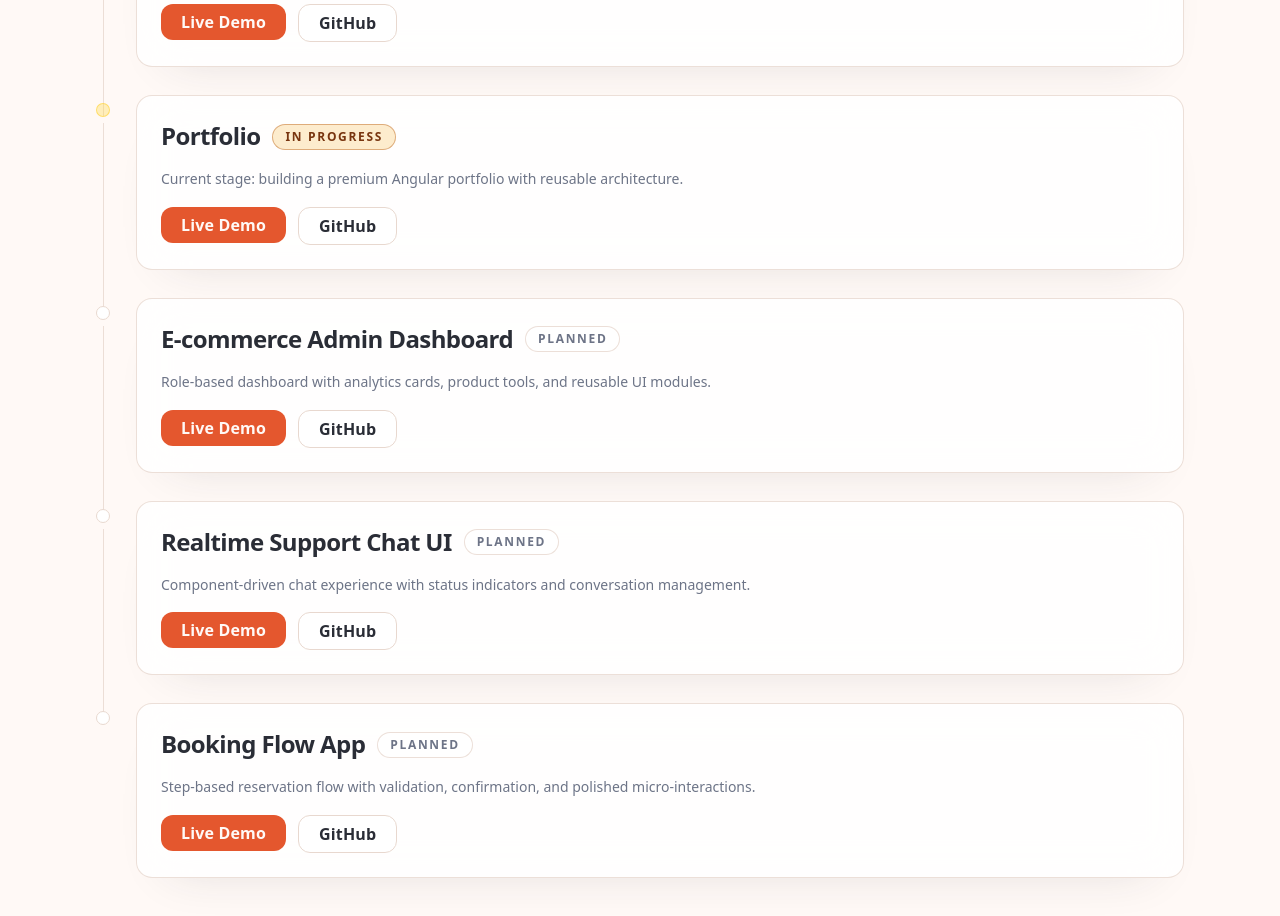
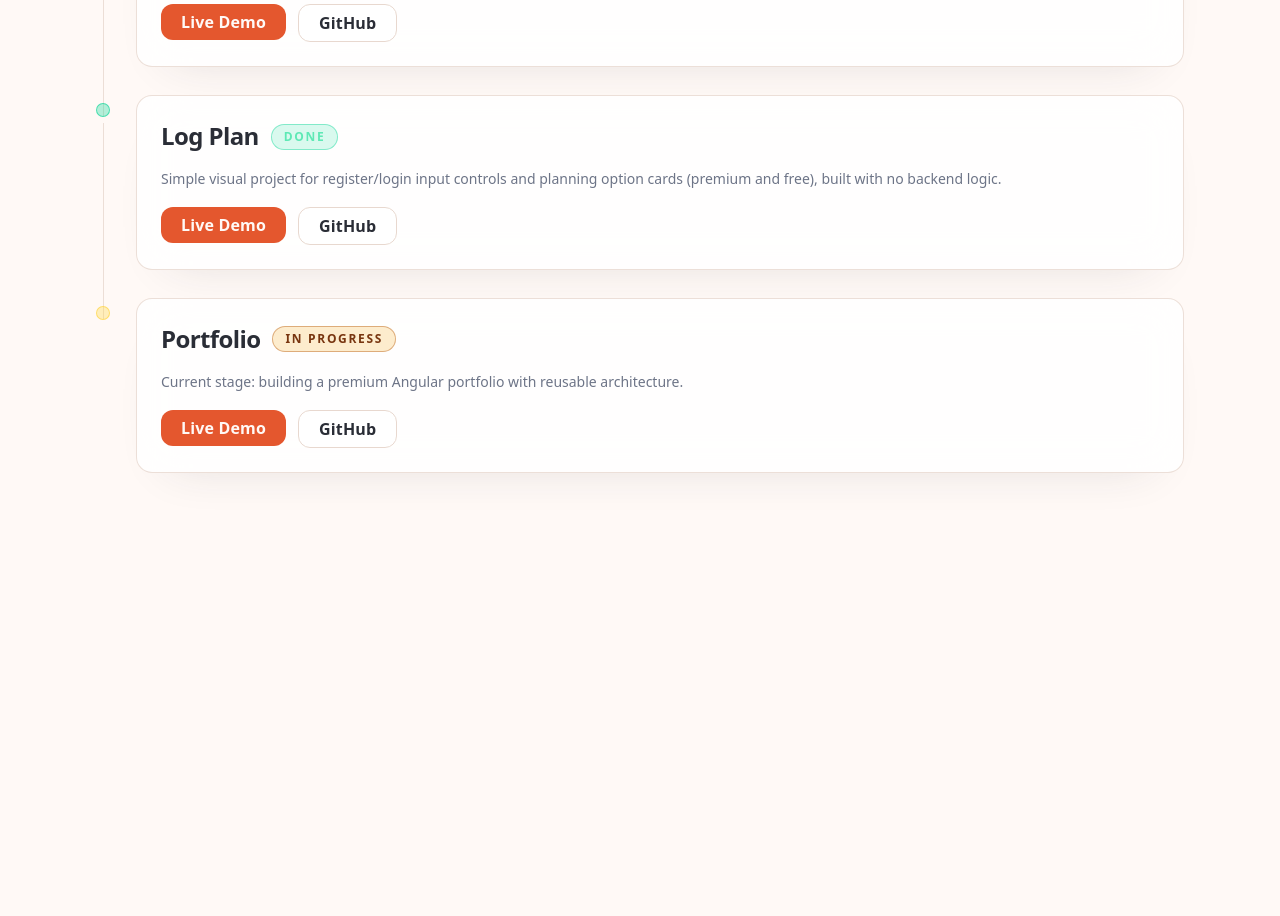
Before and after one commit to kinkriashvilirati/Portfolio, an Angular app: page /angular-projects in a window 1280 px wide. Shown: the part 620-1536 px from the top of the page. After the commit the page ends 1173 px from the top, so only its background shows below. Built offline with nearby package versions, Linux system fonts and the light colour scheme.

Commit message:
add angular padd ang project

```diff
--- a/src/app/data/profile.ts
+++ b/src/app/data/profile.ts
@@ -192,34 +192,18 @@ export const profile: ProfileData = {
       liveUrl: 'https://todo-rk.vercel.app/',
     },
     {
+      title: 'Log Plan',
+      status: 'Done',
+      description:
+        'Simple visual project for register/login input controls and planning option cards (premium and free), built with no backend logic.',
+      githubUrl: 'https://github.com/kinkriashvilirati/Log-Plan',
+      liveUrl: 'https://log-plan-rk.vercel.app/',
+    },
+    {
       title: 'Portfolio',
       status: 'In Progress',
       description:
         'Current stage: building a premium Angular portfolio with reusable architecture.',
-      githubUrl: '#',
-      liveUrl: '#',
-    },
-    {
-      title: 'E-commerce Admin Dashboard',
-      status: 'Planned',
-      description:
-        'Role-based dashboard with analytics cards, product tools, and reusable UI modules.',
-      githubUrl: '#',
-      liveUrl: '#',
-    },
-    {
-      title: 'Realtime Support Chat UI',
-      status: 'Planned',
-      description:
-        'Component-driven chat experience with status indicators and conversation management.',
-      githubUrl: '#',
-      liveUrl: '#',
-    },
-    {
-      title: 'Booking Flow App',
-      status: 'Planned',
-      description:
-        'Step-based reservation flow with validation, confirmation, and polished micro-interactions.',
       githubUrl: '#',
       liveUrl: '#',
     },
--- a/src/app/pages/angular-projects-page.component.ts
+++ b/src/app/pages/angular-projects-page.component.ts
@@ -73,8 +73,8 @@ import { ThemeService } from '../styles/theme.service';
               Angular Projects
             </h1>
             <p class="mt-4 text-lg leading-relaxed text-muted">
-              Current status: {{ profileData.roadmapStage }}. This roadmap tracks completed projects, the active
-              portfolio phase, and planned next builds.
+              Current status: {{ profileData.roadmapStage }}. This roadmap tracks completed projects and the active
+              portfolio phase.
             </p>
           </div>
 
@@ -127,7 +127,7 @@ export class AngularProjectsPageComponent {
 
   constructor() {
     const description =
-      'Angular projects roadmap for Rati Kinkriashvili, including completed projects and planned learning builds.';
+      'Angular projects roadmap for Rati Kinkriashvili, including completed projects and the active portfolio build.';
 
     this.titleService.setTitle('Angular Projects | Rati Kinkriashvili');
     this.metaService.updateTag({ name: 'description', content: description });
```
